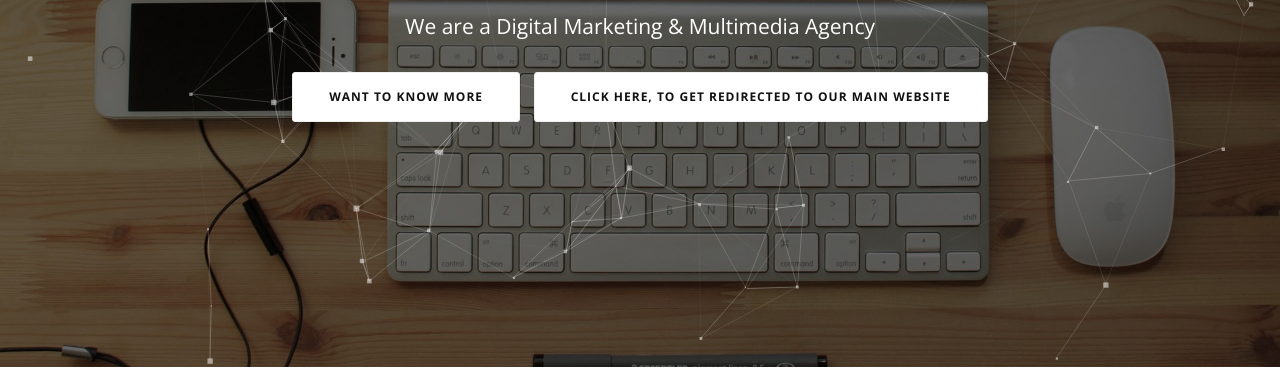
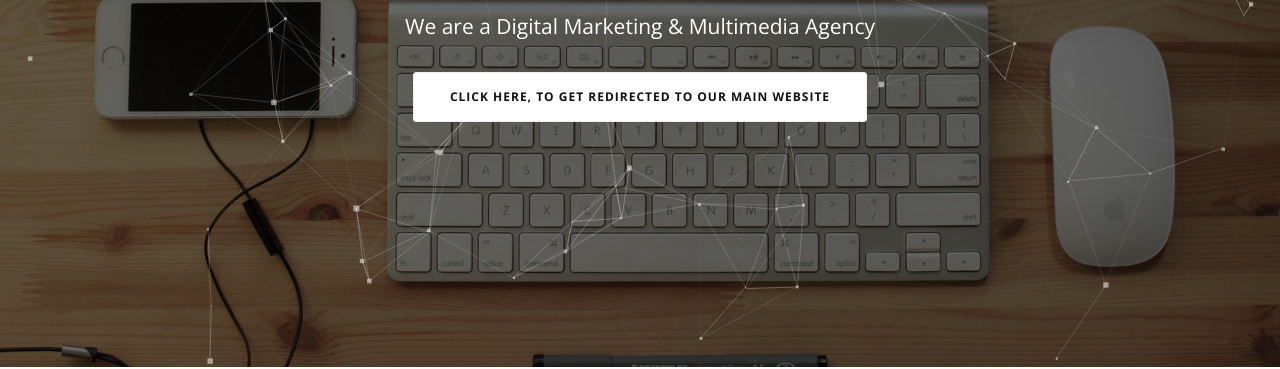
Before and after one commit to prproductions/prproductions.github.io, a plain HTML site: page index.html in a window 1280 px wide. Shown: the part 433-802 px from the top of the page. Drawn offline with nearby package versions, Linux system fonts and the light colour scheme; a script that the page names is missing.

Commit message:
Update index.html

```diff
--- a/index.html
+++ b/index.html
@@ -93,7 +93,6 @@
 						<h3 class="m-b-0">Welcome To</h3>
 						<h2 class="text-large m-t-0">PR Productions</h2>
 						<p class="lead">We are a Digital Marketing & Multimedia Agency</p>
-						<a class="button button-light rounded" href="https://www.youtube.com/embed/GHkurhLOUO0" target="new">want to know more</a>
 						<a class="button button-light rounded" href="https://prproductions.co.in">Click here, to get redirected to our main Website</a>
 			  </div>
 
```
